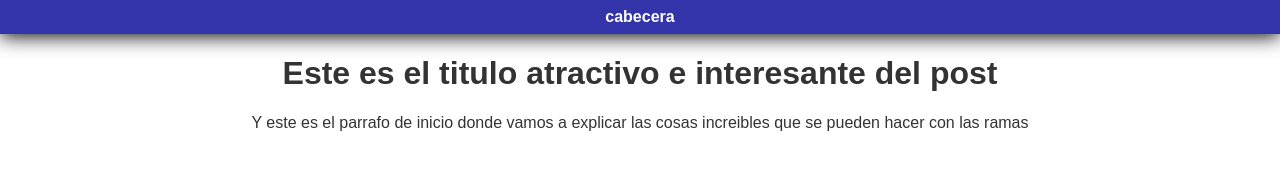
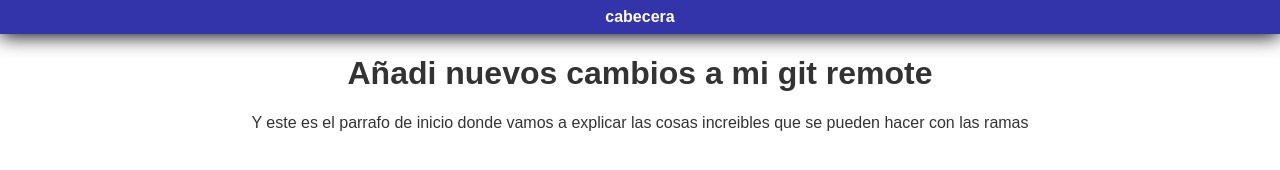
Before and after one commit to Yamendo21/hypertexto, a plain HTML site: page blogspot.html in a window 1280 px wide. Drawn offline with Linux system fonts and the light colour scheme.

Commit message:
cambie el titulo
clase 22 de platzi

```diff
--- a/blogspot.html
+++ b/blogspot.html
@@ -11,8 +11,7 @@
 
             </div>
             <div id="post">
-                <h1>Este es el titulo atractivo e interesante
-                    del post
+                <h1>Añadi nuevos cambios a mi git remote
                 </h1>
                 <p> Y este es el parrafo de inicio donde vamos a explicar
                     las cosas increibles que se pueden hacer con las ramas
```
